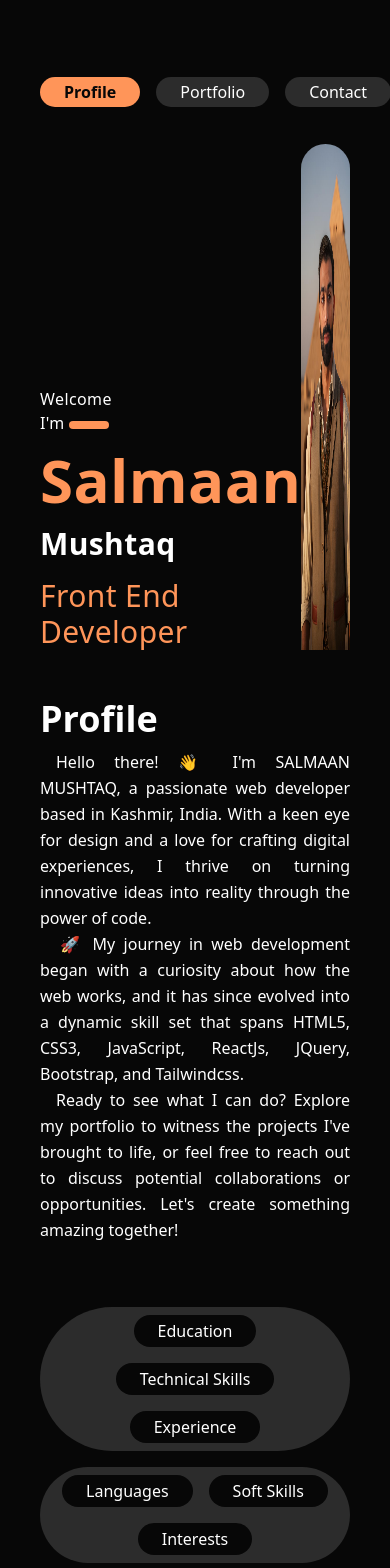
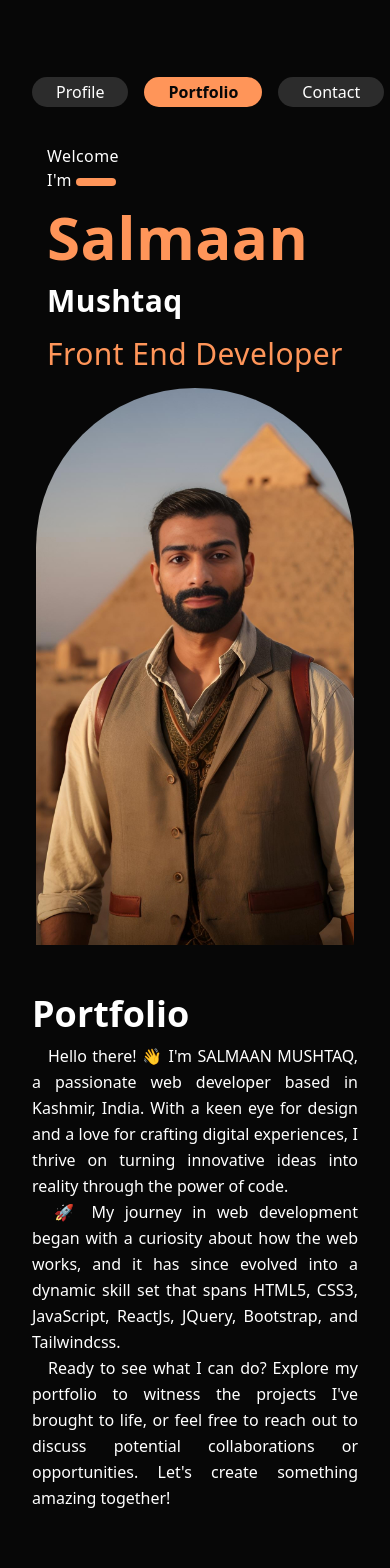
Before and after one commit to SalmaanMushtaq/Salmaan-Mushtaq, a React (Vite) app: page / in a window 390 px wide. Shown: the top 1568 px of the page. Built offline with nearby package versions, Linux system fonts and the light colour scheme.

Commit message:
responsivness of introduction component and Portfolio page added

```diff
--- a/src/App.jsx
+++ b/src/App.jsx
@@ -1,12 +1,14 @@
 import Navbar from "./components/Navbar";
 import Footer from "./components/Footer";
-import ProfilePage from "./pages/ProfilePage";
+import Portfolio from "./pages/Portfolio";
+// import ProfilePage from "./pages/ProfilePage";
 
 function App() {
   return (
     <>
       <Navbar />
-      <ProfilePage />
+      {/* <ProfilePage /> */}
+      <Portfolio />
       <Footer />
     </>
   );
--- a/src/components/Introduction.jsx
+++ b/src/components/Introduction.jsx
@@ -1,7 +1,7 @@
 function Introduction() {
   return (
-    <div className="mt-10 flex justify-between tracking-wide">
-      <div className="leftContent flex flex-col justify-end">
+    <div className="mt-10 flex flex-col sm:flex-row lg:flex-row justify-between tracking-wide items-center gap-4">
+      <div className="flex flex-col justify-end sm:w-full lg:w-2/3 md:w-full lg:pl-[15rem]">
         <p>
           Welcome <br /> I&apos;m{" "}
           <span className="rounded-full inline-block font-bold border-b-8 border-basic w-10"></span>
@@ -15,11 +15,11 @@ function Introduction() {
           Front End Developer
         </h5>
       </div>
-      <div className="rightContent">
+      <div className=" flex justify-center  items-center sm:w-full lg:w-1/2 md:w-full">
         <img
           src="../assets/images/salm.jpeg"
           alt=""
-          className="h-[60vh] rounded-t-full"
+          className="h-[66vh] rounded-t-full"
         />
       </div>
     </div>
--- a/src/components/Navbar.jsx
+++ b/src/components/Navbar.jsx
@@ -3,12 +3,12 @@ function Navbar() {
   return (
     <ul className="flex sm:justify-end sm:items-center gap-4 pt-20">
       <li>
-        <a href="#" className="p-1 px-6 bg-background rounded-full active">
+        <a href="#" className="p-1 px-6 bg-background rounded-full">
           Profile
         </a>
       </li>
       <li>
-        <a href="#" className="p-1 px-6 bg-background rounded-full">
+        <a href="#" className="p-1 px-6 bg-background rounded-full active">
           Portfolio
         </a>
       </li>
--- a/src/index.css
+++ b/src/index.css
@@ -9,7 +9,7 @@
   color: #fff;
 }
 body {
-  margin: auto 2.5rem;
+  margin: auto 2rem;
 }
 .active {
   background-color: #ff9559;
--- /dev/null
+++ b/src/pages/Portfolio.jsx
@@ -0,0 +1,17 @@
+import Introduction from "../components/Introduction";
+import Options from "../components/Options";
+import Profile from "../components/Profile";
+
+function Portfolio() {
+  return (
+    <>
+      <Introduction />
+      <Profile heading="Portfolio" />
+      <Options options={["Education", "Technical Skills", "Experience"]} />
+      <Options options={["Education", "Technical Skills", "Experience"]} />
+      <Options options={["Education", "Technical Skills", "Experience"]} />
+    </>
+  );
+}
+
+export default Portfolio;
```
